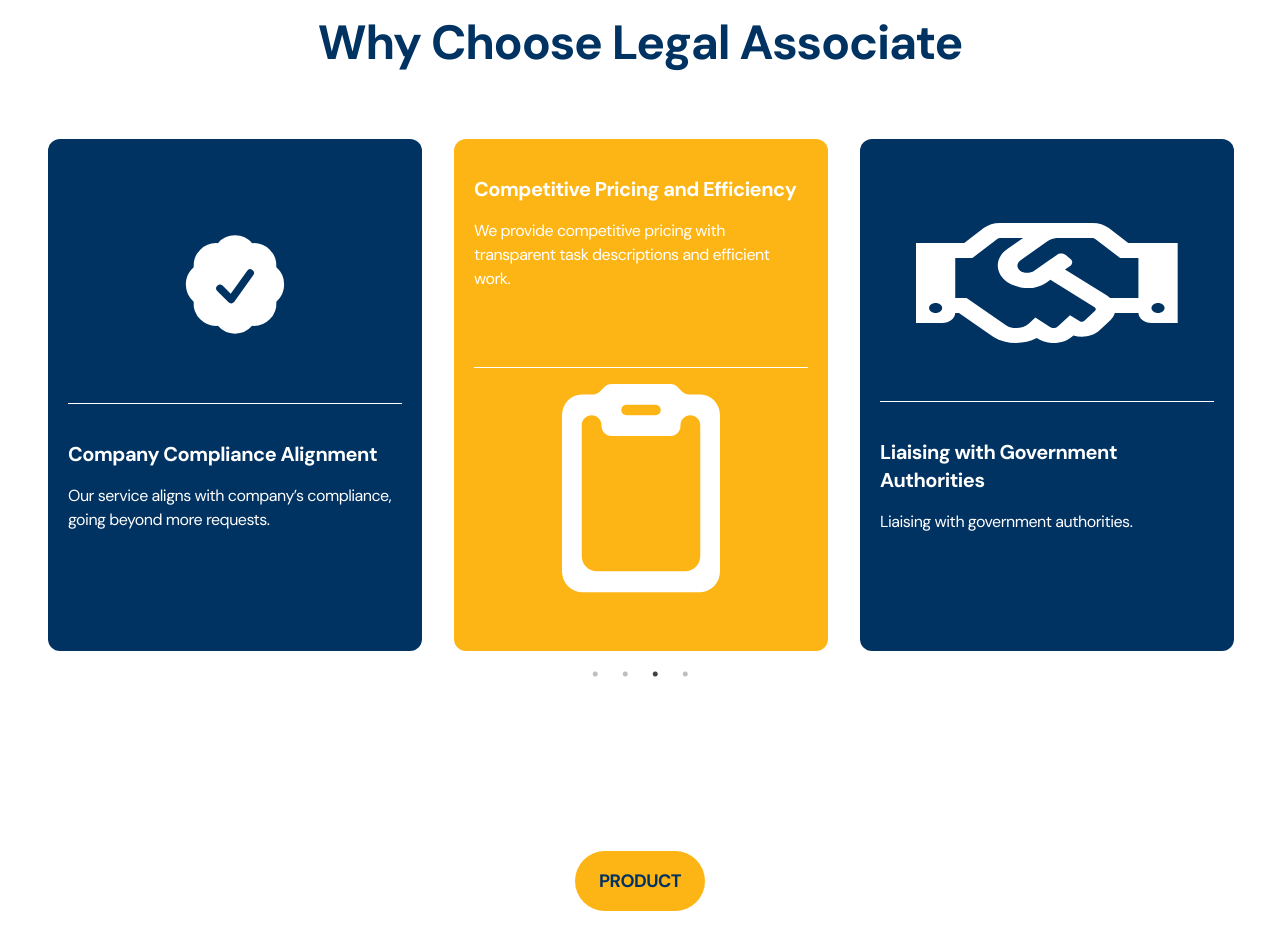
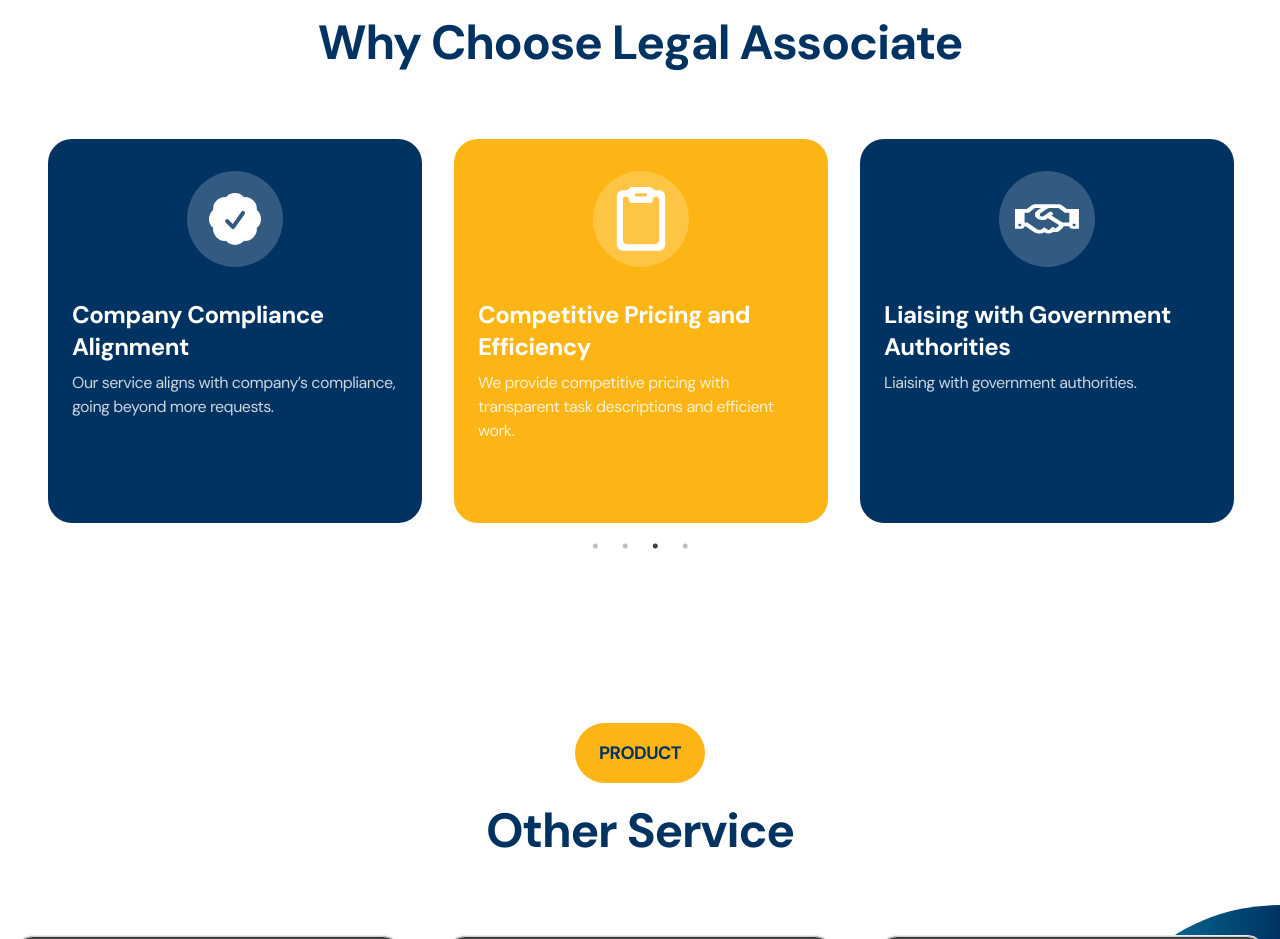
Before and after one commit to nctrnlman/client-cla-indonesia, a React (Vite) app: page / in a window 1280 px wide. Shown: the part 4840-5779 px from the top of the page. Built offline with nearby package versions, Linux system fonts and the light colour scheme; grey boxes are pictures that could not be loaded.

Commit message:
update slider card

```diff
--- a/src/components/cards/about/WhyChooseLegalAssociate.jsx
+++ b/src/components/cards/about/WhyChooseLegalAssociate.jsx
@@ -1,49 +1,22 @@
 import React from "react";
 import PropTypes from "prop-types";
 
-const WhyChooseLegalAssociate = ({
-  icon,
-  title,
-  description,
-  bgColor,
-  iconPosition,
-  maxIconSize,
-}) => {
-  const cardClasses = `bg-${bgColor} rounded-xl py-7 px-5 h-[32rem] `;
+const WhyChooseLegalAssociate = ({ icon, title, description, bgColor }) => {
+  const cardClasses = `bg-${bgColor} rounded-3xl p-6 h-[24rem] flex flex-col`;
 
   return (
     <div className={cardClasses}>
-      <div className="grid grid-cols-6 gap-3 justify-between h-full">
-        {iconPosition === "top" && (
-          <>
-            <div className="col-span-6 flex mb-4 ">
-              <div className="flex items-center justify-center border-b py-4 border-white w-full ">
-                {React.cloneElement(icon, {
-                  className: `w-${maxIconSize} h-${maxIconSize}`,
-                })}
-              </div>
-            </div>
-            <div className="col-span-6  py-2">
-              <p className="text-white text-xl font-extrabold">{title}</p>
-              <p className="text-white mt-4">{description}</p>
-            </div>
-          </>
-        )}
-        {iconPosition === "bottom" && (
-          <>
-            <div className="col-span-6  py-2">
-              <p className="text-white text-xl font-extrabold">{title}</p>
-              <p className="text-white  mt-4">{description}</p>
-            </div>
-            <div className="col-span-6 flex items-center justify-center mt-4 ">
-              <div className="flex items-center justify-center border-t border-white w-full py-4 pt-4  ">
-                {React.cloneElement(icon, {
-                  className: `w-${maxIconSize} h-${maxIconSize}`,
-                })}
-              </div>
-            </div>
-          </>
-        )}
+      <div className="mb-6 flex items-center justify-center h-1/3">
+        <div className="bg-white bg-opacity-20 rounded-full p-4">
+          {icon &&
+            React.cloneElement(icon, {
+              className: "w-16 h-16 text-white",
+            })}
+        </div>
+      </div>
+      <div className="flex-grow">
+        <h2 className="text-white text-2xl font-bold mb-2">{title}</h2>
+        <p className="text-white text-opacity-80">{description}</p>
       </div>
     </div>
   );
@@ -51,17 +24,13 @@ const WhyChooseLegalAssociate = ({
 
 WhyChooseLegalAssociate.propTypes = {
   icon: PropTypes.element,
-  title: PropTypes.string,
-  description: PropTypes.string,
+  title: PropTypes.string.isRequired,
+  description: PropTypes.string.isRequired,
   bgColor: PropTypes.string,
-  iconPosition: PropTypes.oneOf(["top", "bottom"]),
-  maxIconSize: PropTypes.string,
 };
 
 WhyChooseLegalAssociate.defaultProps = {
-  bgColor: "white",
-  iconPosition: "top",
-  maxIconSize: "12",
+  bgColor: "blue-900",
 };
 
 export default WhyChooseLegalAssociate;
--- a/src/components/home/About.jsx
+++ b/src/components/home/About.jsx
@@ -53,7 +53,11 @@ const cardsData = [
         fill="white"
         xmlns="http://www.w3.org/2000/svg"
       >
-        <path fillRule="evenodd" d="M8.603 3.799A4.49 4.49 0 0 1 12 2.25c1.357 0 2.573.6 3.397 1.549a4.49 4.49 0 0 1 3.498 1.307 4.491 4.491 0 0 1 1.307 3.497A4.49 4.49 0 0 1 21.75 12a4.49 4.49 0 0 1-1.549 3.397 4.491 4.491 0 0 1-1.307 3.497 4.491 4.491 0 0 1-3.497 1.307A4.49 4.49 0 0 1 12 21.75a4.49 4.49 0 0 1-3.397-1.549 4.49 4.49 0 0 1-3.498-1.306 4.491 4.491 0 0 1-1.307-3.498A4.49 4.49 0 0 1 2.25 12c0-1.357.6-2.573 1.549-3.397a4.49 4.49 0 0 1 1.307-3.497 4.49 4.49 0 0 1 3.497-1.307Zm7.007 6.387a.75.75 0 1 0-1.22-.872l-3.236 4.53L9.53 12.22a.75.75 0 0 0-1.06 1.06l2.25 2.25a.75.75 0 0 0 1.14-.094l3.75-5.25Z" clipRule="evenodd" />
+        <path
+          fillRule="evenodd"
+          d="M8.603 3.799A4.49 4.49 0 0 1 12 2.25c1.357 0 2.573.6 3.397 1.549a4.49 4.49 0 0 1 3.498 1.307 4.491 4.491 0 0 1 1.307 3.497A4.49 4.49 0 0 1 21.75 12a4.49 4.49 0 0 1-1.549 3.397 4.491 4.491 0 0 1-1.307 3.497 4.491 4.491 0 0 1-3.497 1.307A4.49 4.49 0 0 1 12 21.75a4.49 4.49 0 0 1-3.397-1.549 4.49 4.49 0 0 1-3.498-1.306 4.491 4.491 0 0 1-1.307-3.498A4.49 4.49 0 0 1 2.25 12c0-1.357.6-2.573 1.549-3.397a4.49 4.49 0 0 1 1.307-3.497 4.49 4.49 0 0 1 3.497-1.307Zm7.007 6.387a.75.75 0 1 0-1.22-.872l-3.236 4.53L9.53 12.22a.75.75 0 0 0-1.06 1.06l2.25 2.25a.75.75 0 0 0 1.14-.094l3.75-5.25Z"
+          clipRule="evenodd"
+        />
       </svg>
     ),
     title: "Company Compliance Alignment",
```
